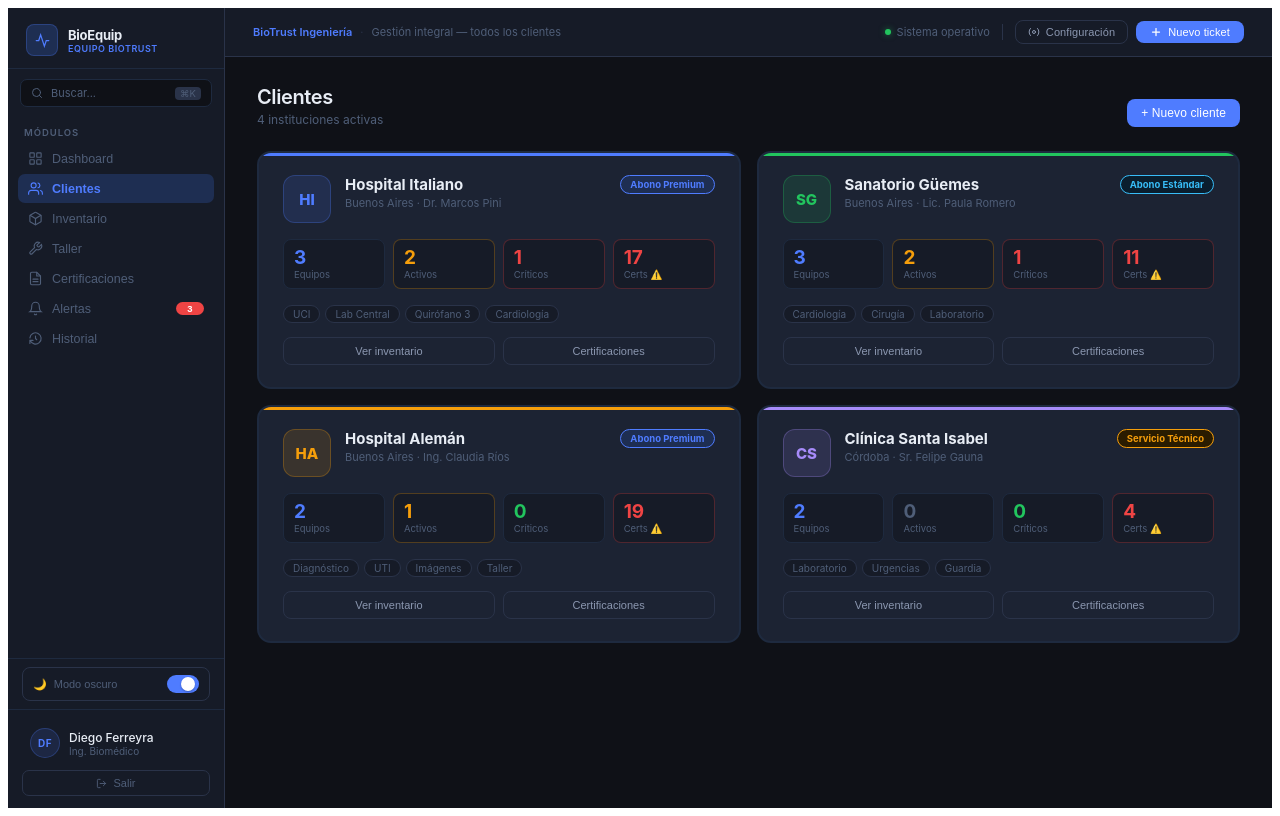
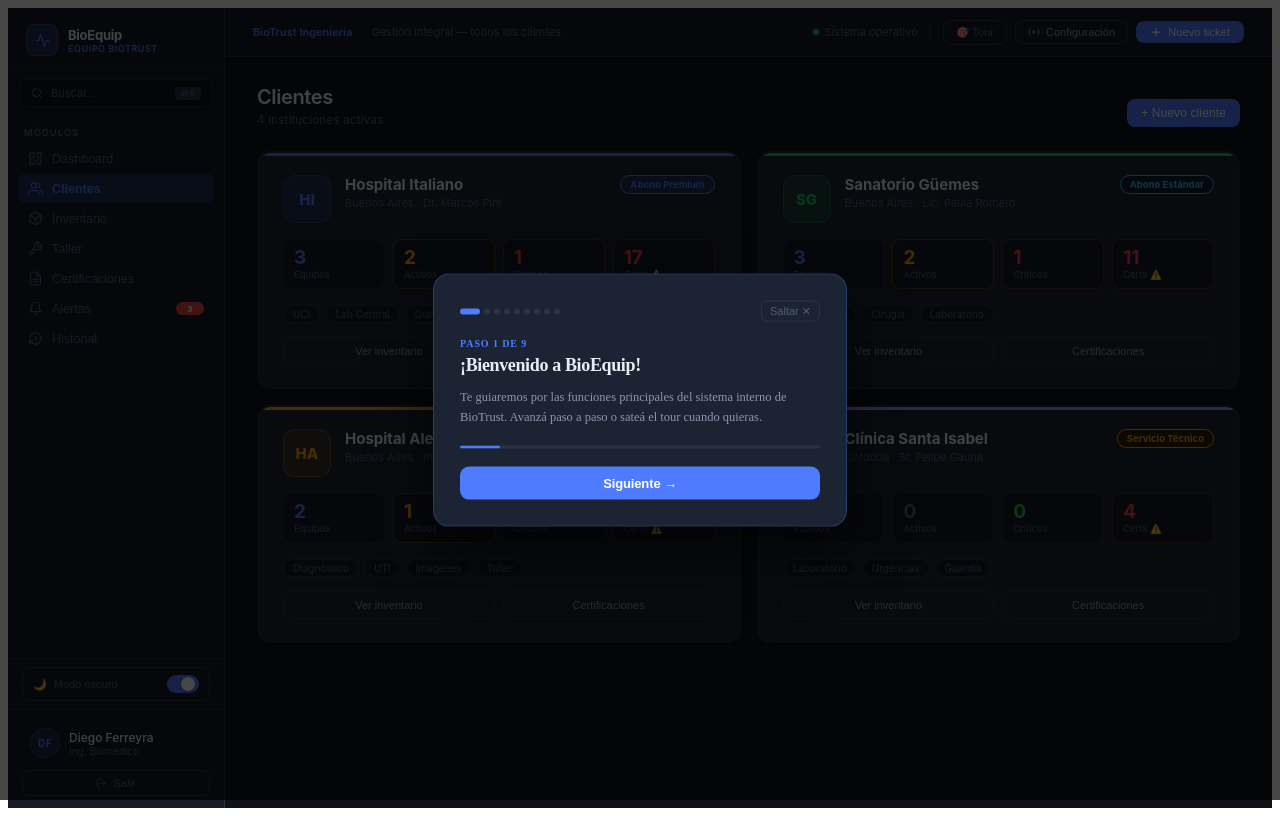
Before and after one commit to santosgp14-pixel/bioTrust, a React (Vite) app: page / in a window 1280 px wide. Both pictures are taken after a click on the element 465 px from the left and 469 px from the top of the page. Built offline with nearby package versions, Linux system fonts and the light colour scheme.

Commit message:
feat: guided tour with spotlight, step navigation and auto-page routing

```diff
--- a/bioequip.jsx
+++ b/bioequip.jsx
@@ -67,6 +67,8 @@ const ClientCtx = createContext(null);
 const useClient = () => useContext(ClientCtx);
 const RoleCtx   = createContext(null);          // "admin" | "client"
 const useRole   = () => useContext(RoleCtx);
+const TourCtx   = createContext({ startTour: () => {} });
+const useTour   = () => useContext(TourCtx);
 
 /* ── Data ──────────────────────────────────────────────────────────────────── */
 const CLIENTS = [
@@ -526,6 +528,144 @@ function StepBar({ status }) {
 /* ═══════════════════════════════════════════════════════════════════════════
    PAGES
 ═══════════════════════════════════════════════════════════════════════════ */
+
+/* ── Guided Tour ──────────────────────────────────────────────────── */
+const TOUR_STEPS = {
+  admin: [
+    { title:"¡Bienvenido a BioEquip!",    desc:"Te guiaremos por las funciones principales del sistema interno de BioTrust. Avanzá paso a paso o sateá el tour cuando quieras.",  page:"clientes",   region:null },
+    { title:"Panel de navegación",        desc:"Desde aquí access á todos los módulos. El badge de rol indica si estás en modo Administrador o Portal Cliente.",              page:null,          region:"sidebar" },
+    { title:"Clientes",                  desc:"Vista centralizada de todas las instituciones. Cada tarjeta muestra equipos activos, tickets abiertos y certs por vencer.",   page:"clientes",   region:"content" },
+    { title:"Dashboard",                 desc:"Resumen operativo global: KPIs del parque completo, estado de equipos y actividad reciente del equipo técnico.",             page:"dashboard",  region:"content" },
+    { title:"Inventario",                desc:"Listado completo de equipos biomedicos por cliente. Filtrá por estado o buscá por modelo, serie o fabricante.",             page:"inventory",  region:"content" },
+    { title:"Taller & Reparaciones",     desc:"Gestioná tickets de servicio técnico con seguimiento por etapa: diagnóstico → reparación → presupuesto → entrega.",           page:"repairs",    region:"content" },
+    { title:"Certificaciones",           desc:"Trazabilidad metrológica completa. Controlá vencimientos, cargá MTRs y gestioná el estado legal de cada equipo.",           page:"certs",      region:"content" },
+    { title:"Alertas",                   desc:"Notificaciones priorizadas en tiempo real: equipos críticos, certificaciones urgentes y tickets de alta prioridad.",         page:"alerts",     region:"content" },
+    { title:"¡Tour finalizado!",          desc:"Ya conocés el sistema completo de BioTrust. Podés reiniciar el tour en cualquier momento con el botón 🎯 en la barra superior.",     page:null,          region:null },
+  ],
+  client: [
+    { title:"Bienvenido a tu portal",    desc:"Esta es tu vista personalizada de BioEquip. Solo verás los equipos y servicios de tu institución.",                             page:"dashboard",  region:null },
+    { title:"Dashboard",                 desc:"Resumen de tu institución: equipos activos, reparaciones en curso y alertas de certificación pendientes.",                    page:"dashboard",  region:"content" },
+    { title:"Inventario",                desc:"Todos los equipos biomédicos de tu institución con estado actual, ubicacíón y próxima fecha de certificación.",              page:"inventory",  region:"content" },
+    { title:"Certificaciones",           desc:"Estado de todas las certificaciones de tus equipos. Visualizá las próximas a vencer y las que requieren MTR.",                page:"certs",      region:"content" },
+    { title:"Taller & Reparaciones",     desc:"Seguimiento en tiempo real de todos los tickets de servicio técnico activos de tu institución.",                             page:"repairs",    region:"content" },
+    { title:"¡Todo listo!",               desc:"Ante cualquier consulta o urgencia, comunicáte con el equipo de BioTrust Ingeniería. Estamos para ayudarte.",                   page:null,          region:null },
+  ],
+};
+
+function GuidedTour({ role, onClose, onNavigate }) {
+  const T = useT();
+  const [step, setStep] = useState(0);
+  const [wSize, setWSize] = useState({ w: window.innerWidth, h: window.innerHeight });
+  useEffect(() => {
+    const fn = () => setWSize({ w: window.innerWidth, h: window.innerHeight });
+    window.addEventListener("resize", fn);
+    return () => window.removeEventListener("resize", fn);
+  }, []);
+
+  const steps  = TOUR_STEPS[role] ?? TOUR_STEPS.admin;
+  const s      = steps[step];
+  const total  = steps.length;
+  const isLast = step === total - 1;
+  const { w, h } = wSize;
+  const SW = 216, TH = 48;
+
+  useEffect(() => { if (s.page) onNavigate(s.page); }, [step]);
+
+  const spot = s.region === "sidebar" ? { x:0,      y:0,    w:SW,       h,        rx:0  }
+             : s.region === "topbar"  ? { x:SW,     y:0,    w:w-SW,     h:TH,     rx:0  }
+             : s.region === "content" ? { x:SW+8,   y:TH+8, w:w-SW-16,  h:h-TH-16, rx:10 }
+             : null;
+
+  const TW = 360;
+  const tipStyle = s.region === "sidebar" ? { left:SW+20, top:"50%", transform:"translateY(-50%)", width:TW }
+                 : s.region === "content"  ? { right:28, bottom:28, width:TW }
+                 : { left:"50%", top:"50%", transform:"translate(-50%,-50%)", width:TW };
+
+  return (
+    <>
+      {/* Dimmed overlay with spotlight cutout */}
+      <div style={{ position:"fixed", inset:0, zIndex:2000, pointerEvents:"none" }}>
+        <svg style={{ position:"absolute", inset:0, width:"100%", height:"100%" }}>
+          {spot ? (
+            <>
+              <defs>
+                <mask id="tmask">
+                  <rect x="0" y="0" width="100%" height="100%" fill="white"/>
+                  <rect x={spot.x} y={spot.y} width={spot.w} height={spot.h} rx={spot.rx} fill="black"/>
+                </mask>
+              </defs>
+              <rect x="0" y="0" width="100%" height="100%" fill="rgba(0,0,0,0.72)" mask="url(#tmask)"/>
+            </>
+          ) : (
+            <rect x="0" y="0" width="100%" height="100%" fill="rgba(0,0,0,0.72)"/>
+          )}
+        </svg>
+        {spot && (
+          <div style={{ position:"absolute", left:spot.x, top:spot.y, width:spot.w, height:spot.h,
+            borderRadius:spot.rx, border:`2px solid ${T.accent}`,
+            boxShadow:`0 0 0 4px ${T.accent}22, 0 0 32px ${T.accent}55`, pointerEvents:"none" }} />
+        )}
+      </div>
+
+      {/* Full-screen click blocker (below tooltip) */}
+      <div style={{ position:"fixed", inset:0, zIndex:2001 }} />
+
+      {/* Tooltip card */}
+      <div onClick={e => e.stopPropagation()}
+        style={{ position:"fixed", zIndex:2002, ...tipStyle,
+          background:T.card, border:`1px solid ${T.accent}44`, borderRadius:16,
+          padding:26, boxShadow:"0 24px 60px rgba(0,0,0,0.55)", userSelect:"none" }}>
+
+        {/* Dots + skip */}
+        <div style={{ display:"flex", alignItems:"center", justifyContent:"space-between", marginBottom:16 }}>
+          <div style={{ display:"flex", gap:4 }}>
+            {steps.map((_,i) => (
+              <div key={i} style={{ width:i===step?20:6, height:6, borderRadius:99,
+                background:i<=step?T.accent:T.border, transition:"all .25s" }} />
+            ))}
+          </div>
+          <button onClick={onClose} style={{ background:"none", border:`1px solid ${T.border}`,
+            borderRadius:6, color:T.textMut, fontSize:11, cursor:"pointer",
+            padding:"3px 8px", transition:"all .15s" }}>Saltar ✕</button>
+        </div>
+
+        {/* Step badge */}
+        <div style={{ fontSize:10, fontWeight:700, color:T.accent, textTransform:"uppercase",
+          letterSpacing:"0.09em", marginBottom:6 }}>Paso {step+1} de {total}</div>
+
+        {/* Title */}
+        <div style={{ fontSize:18, fontWeight:800, color:T.text, marginBottom:10,
+          letterSpacing:"-0.02em", lineHeight:1.2 }}>{s.title}</div>
+
+        {/* Description */}
+        <div style={{ fontSize:12.5, color:T.textSub, lineHeight:1.65, marginBottom:18 }}>{s.desc}</div>
+
+        {/* Progress bar */}
+        <div style={{ height:3, background:T.border, borderRadius:99, marginBottom:18, overflow:"hidden" }}>
+          <div style={{ height:"100%", width:`${((step+1)/total)*100}%`,
+            background:T.accent, borderRadius:99, transition:"width .35s" }} />
+        </div>
+
+        {/* Nav buttons */}
+        <div style={{ display:"flex", gap:8 }}>
+          {step > 0 && (
+            <button onClick={() => setStep(prev => prev-1)}
+              style={{ padding:"9px 18px", borderRadius:9, border:`1px solid ${T.border}`,
+                background:"transparent", color:T.textSub, fontSize:12, fontWeight:500, cursor:"pointer" }}>
+              ← Anterior
+            </button>
+          )}
+          <button onClick={() => isLast ? onClose() : setStep(prev => prev+1)}
+            style={{ flex:1, padding:"9px 0", borderRadius:9, border:"none",
+              background:T.accent, color:"#fff", fontSize:13, fontWeight:700,
+              cursor:"pointer", letterSpacing:"-0.01em" }}>
+            {isLast ? "¡Finalizar! 🎉" : "Siguiente →"}
+          </button>
+        </div>
+      </div>
+    </>
+  );
+}
 
 /* ── Clients Overview (admin page) ────────────────────────────────────────── */
 function ClientsOverview({ nav }) {
@@ -1437,6 +1577,7 @@ function Sidebar({ page, setPage, hoverNav, setHoverNav, dark, onToggle, onLogou
 function Topbar() {
   const T    = useT();
   const role = useRole();
+  const tour = useTour();
   const { clientId } = useClient();
   const client = CLIENTS.find(c => c.id === clientId);
   return (
@@ -1468,6 +1609,13 @@ function Topbar() {
           Sistema operativo
         </div>
         <div style={{ width:1, height:16, background:T.border, margin:"0 4px" }} />
+        <button onClick={tour.startTour}
+          title="Tour guiado"
+          style={{ display:"flex", alignItems:"center", gap:5, padding:"5px 12px",
+            borderRadius:8, border:`1px solid ${T.border}`, background:"transparent",
+            color:T.textMut, fontSize:11, cursor:"pointer", transition:"all .15s" }}>
+          🎯 Tour
+        </button>
         <Btn variant="ghost" style={{ fontSize:11, padding:"5px 12px" }}>
           <svg width={12} height={12} viewBox="0 0 24 24" fill="none" stroke="currentColor" strokeWidth={2} strokeLinecap="round"><circle cx={12} cy={12} r={3}/><path d="M19.07 4.93a10 10 0 0 1 0 14.14"/><path d="M4.93 4.93a10 10 0 0 0 0 14.14"/></svg>
           Configuración
@@ -1498,11 +1646,13 @@ export default function App() {
   const [page,     setPage]     = useState("dashboard");
   const [hoverNav, setHoverNav] = useState(null);
   const [dark,     setDark]     = useState(true);
-  const [role,     setRole]     = useState(null);      // null | "admin" | "client"
+  const [role,     setRole]     = useState(null);
   const [clientId, setClientId] = useState(null);
+  const [tourActive, setTourActive] = useState(false);
   const theme = dark ? DARK : LIGHT;
-
-  const handlePickRole    = r  => { setRole(r); setPage(r==="admin" ? "clientes" : "dashboard"); };
+  const tourCtx = { startTour: () => setTourActive(true) };
+
+  const handlePickRole    = r  => { setRole(r); setPage(r==="admin" ? "clientes" : "dashboard"); setTourActive(true); };
   const handleSelectClient= id => { setClientId(id); setPage("dashboard"); };
   const handleLogout      = () => { setRole(null); setClientId(null); setPage("dashboard"); };
 
@@ -1539,10 +1689,15 @@ export default function App() {
     <ThemeCtx.Provider value={theme}>
       <RoleCtx.Provider value={role}>
         <ClientCtx.Provider value={{ clientId }}>
-          <div style={{ display:"flex", height:"100vh", fontFamily:"-apple-system, 'SF Pro Display', 'Segoe UI', system-ui, sans-serif", background:theme.bg, color:theme.text, fontSize:14, overflow:"hidden" }}>
-            <Sidebar page={page} setPage={setPage} hoverNav={hoverNav} setHoverNav={setHoverNav} dark={dark} onToggle={() => setDark(d => !d)} onLogout={handleLogout} />
-            <PageContainer page={page} pages={PAGES} />
-          </div>
+          <TourCtx.Provider value={tourCtx}>
+            <div style={{ display:"flex", height:"100vh", fontFamily:"-apple-system, 'SF Pro Display', 'Segoe UI', system-ui, sans-serif", background:theme.bg, color:theme.text, fontSize:14, overflow:"hidden" }}>
+              <Sidebar page={page} setPage={setPage} hoverNav={hoverNav} setHoverNav={setHoverNav} dark={dark} onToggle={() => setDark(d => !d)} onLogout={handleLogout} />
+              <PageContainer page={page} pages={PAGES} />
+            </div>
+            {tourActive && (
+              <GuidedTour role={role} onClose={() => setTourActive(false)} onNavigate={setPage} />
+            )}
+          </TourCtx.Provider>
         </ClientCtx.Provider>
       </RoleCtx.Provider>
     </ThemeCtx.Provider>
```
